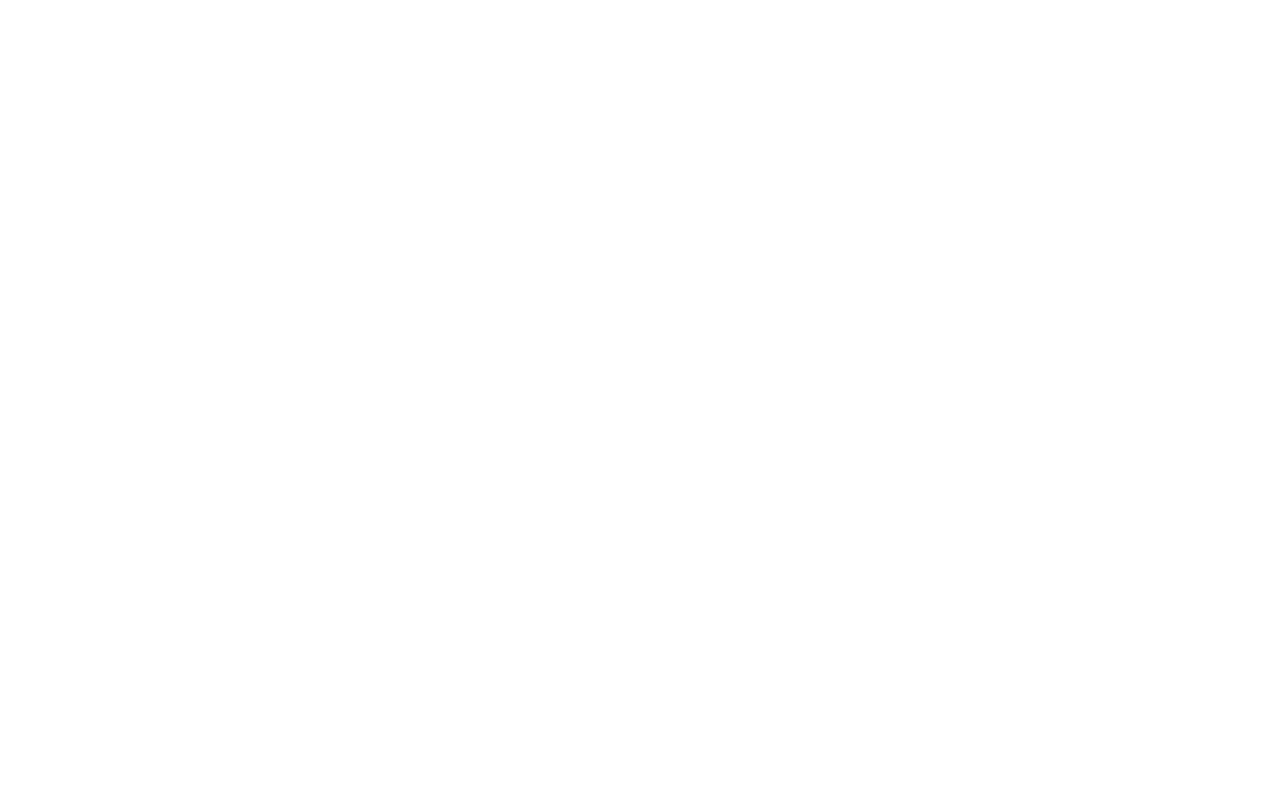
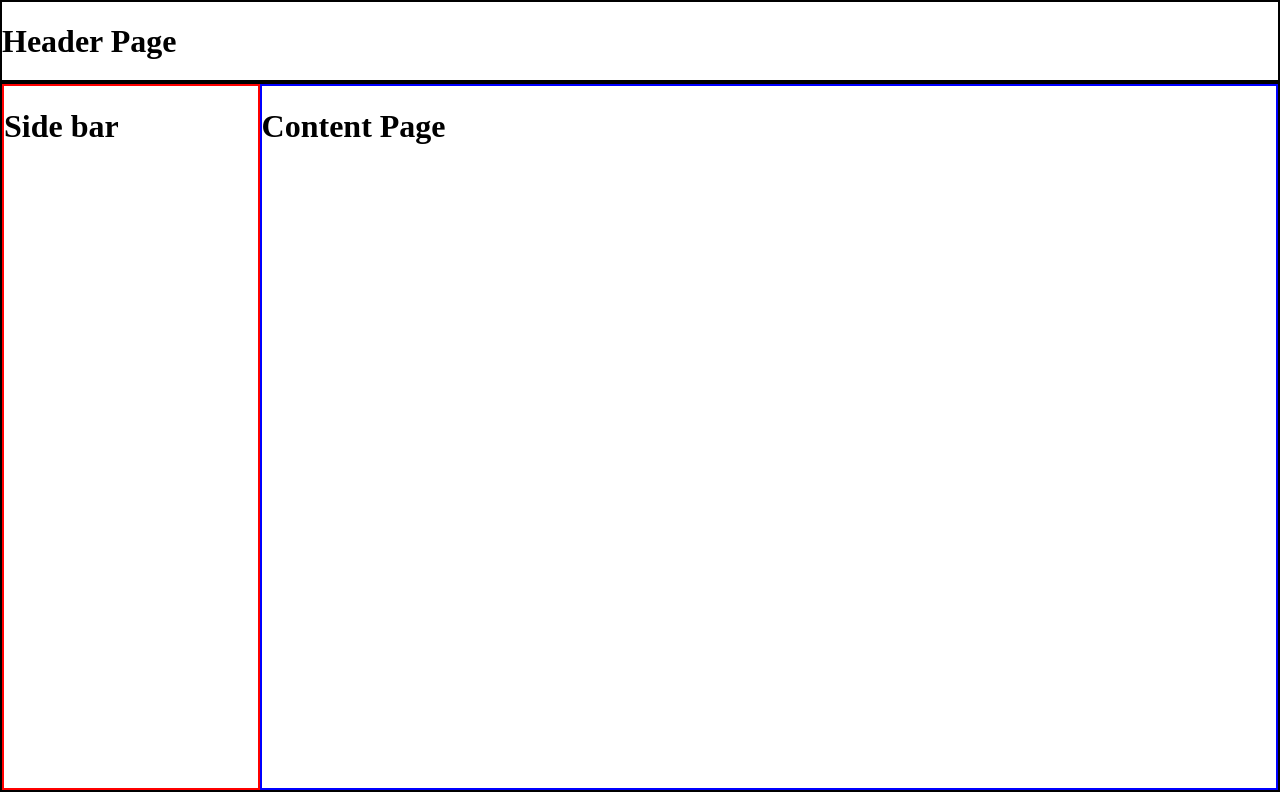
Before and after one commit to karthickvkumar/vcentry-react-night-batch-2, a React (Create React App) app: page /dashboard in a window 1280 px wide. Built offline with nearby package versions, Linux system fonts and the light colour scheme.

Commit message:
dashboard page

```diff
--- a/src/App.js
+++ b/src/App.js
@@ -5,6 +5,7 @@
 import LoginPage from './pages/login-page';
 import HomePage from './pages/home-page';
 import MailBoxPage from './pages/mail-box-page';
+import Dashboard from './pages/dashboard';
 
 import './styles/main.css';
 
@@ -18,6 +19,7 @@
           <Route path="/register" component={RegisterPage}></Route>
           <Route path="/home" component={HomePage}></Route>
           <Route path="/mail" component={MailBoxPage}></Route>
+          <Route path="/dashboard" component={Dashboard}></Route>
         </Switch>
       </BrowserRouter>
     );
--- a/src/components/content.js
+++ b/src/components/content.js
@@ -2,28 +2,11 @@
 
 class ContentComponent extends Component{
 
-  constructor(props){
-    super(props);
-    this.state = {
-      username : ''
-    }
-  }
-
-  onHandleInput = (event) => {
-    this.setState({
-      username : event.target.value
-    })
-  }
-
   render() {
     return (
-       <div className="width-50-per">
-         <h1>This is a Content Component</h1>
-         <div>
-           <input type="text" placeholder="Enter email id.." onChange={this.onHandleInput}/>
-           <h1>{this.state.username}</h1>
-         </div>
-       </div>
+      <div className="content">
+          <h1>Content Page</h1>
+      </div>
     );
   }
 }
--- a/src/components/header.js
+++ b/src/components/header.js
@@ -3,20 +3,9 @@
 class HeaderComponent extends Component{
 
   render(){
-    const styles = {
-      bgColor : {
-        color : 'yellow',
-        backgroundColor : 'black'
-      },
-      height: {
-        height : '100px'
-      }
-    }
-
-
     return(
-      <div className="border" style={styles.height}>
-        <h1 style={styles.bgColor}>This is a Header Component</h1>
+      <div className="header">
+        <h1>Header Page</h1>
       </div>
     )
   }
--- a/src/components/sidebar.js
+++ b/src/components/sidebar.js
@@ -2,27 +2,10 @@
 
 class SideBarComponent extends Component{
 
-  homePage(){
-    alert("HOME PAGE")
-  }
-
-  inboxPage(){
-    alert("INBOX PAGE")
-  }
-
-  aboutPage(){
-    alert("ABOUT PAGE")
-  }
-
   render() {
     return (
-       <div className="width-50-per">
-         <h1>This is a Side Bar Component</h1>
-         <div>
-          <button className="btn" onClick={() => { this.homePage() }}>Home Page</button>
-          <button className="btn" onClick={() => { this.inboxPage() }}>Inbox Page</button>
-          <button className="btn" onClick={() => { this.aboutPage() }}>About Page</button>
-        </div>
+       <div className="sidebar">
+          <h1>Side bar</h1>
        </div>
     );
   }
--- /dev/null
+++ b/src/pages/dashboard.js
@@ -0,0 +1,21 @@
+import React, { Component } from 'react';
+
+import HeaderComponent from '../components/header';
+import SideBarComponent from '../components/sidebar';
+import ContentComponent from '../components/content';
+
+class Dashboard extends Component {
+  render() {
+    return (
+      <div className="main">
+          <HeaderComponent></HeaderComponent>
+          <div className="body">
+            <SideBarComponent></SideBarComponent>
+            <ContentComponent></ContentComponent>
+          </div>
+        </div>
+    );
+  }
+}
+
+export default Dashboard;
```
